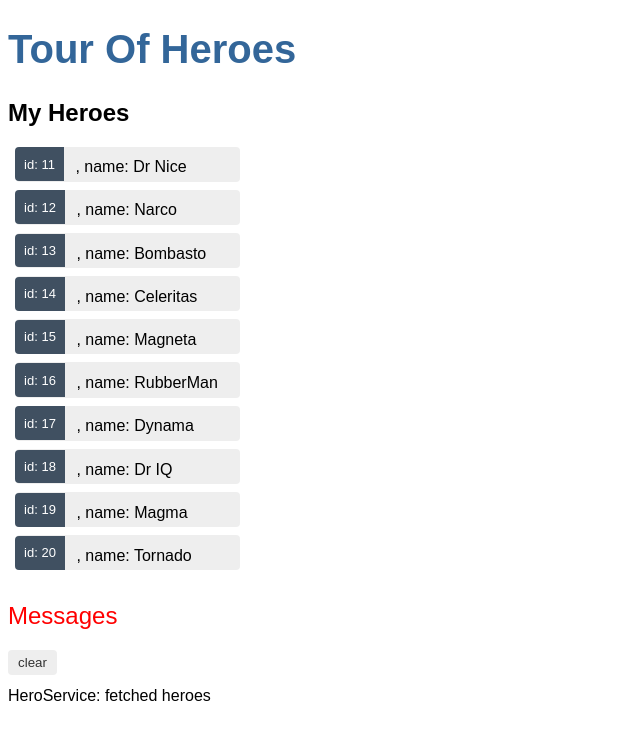
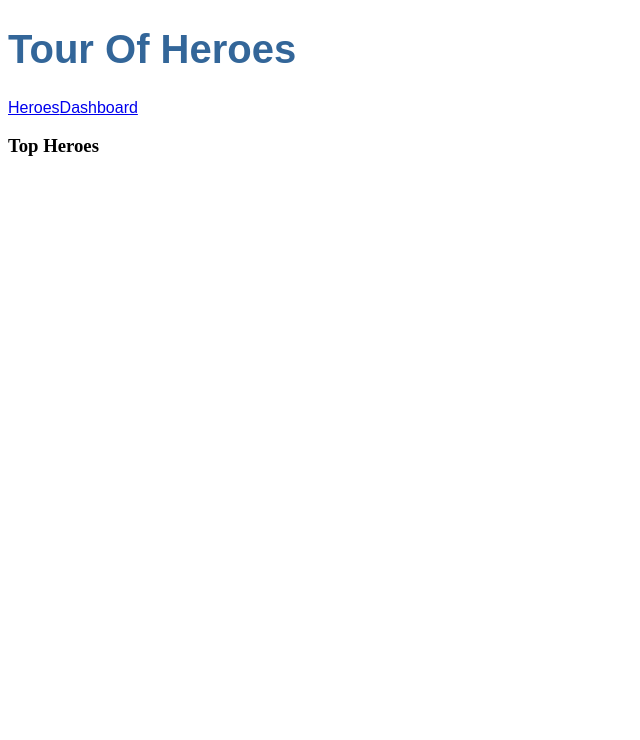
Before and after one commit to Armaan-1993/angular-learning, an Angular app in the folder tour-of-heroes/: page /dashboard in a window 1280 px wide. Before the commit this address led to /. Shown: the top 740 px of the page, without its empty margins (0-640 px from the left). Built offline with nearby package versions, Linux system fonts and the light colour scheme.

Commit message:
working with in app navigation

```diff
--- a/tour-of-heroes/src/app/app-routing.module.ts
+++ b/tour-of-heroes/src/app/app-routing.module.ts
@@ -1,7 +1,16 @@
+import { HeroesComponent } from './heroes/heroes.component';
 import { NgModule } from '@angular/core';
 import { Routes, RouterModule } from '@angular/router';
+import { DashboardComponent } from './dashboard/dashboard.component';
+import { HeroDetailComponent } from './hero-detail/hero-detail.component';
 
-const routes: Routes = [];
+
+const routes: Routes = [
+  {path : "heroes" ,component : HeroesComponent},
+  {path: "dashboard", component: DashboardComponent},
+  {path:"" , redirectTo: "/dashboard", pathMatch: "full"}, //doubt
+  {path: "detail/:id", component: HeroDetailComponent} //for dynamic path for heroes with differrnt id's
+];
 
 @NgModule({
   imports: [RouterModule.forRoot(routes)],
--- a/tour-of-heroes/src/app/app.component.html
+++ b/tour-of-heroes/src/app/app.component.html
@@ -1,3 +1,7 @@
 <h1>{{ title }}</h1>
-<app-heroes></app-heroes>
+<nav>
+  <a routerLink="/heroes">Heroes</a>
+  <a routerLink="/dashboard">Dashboard</a>
+</nav>
+<router-outlet></router-outlet>
 <app-messages></app-messages>
--- a/tour-of-heroes/src/app/app.module.ts
+++ b/tour-of-heroes/src/app/app.module.ts
@@ -7,6 +7,7 @@
 import { HeroesComponent } from './heroes/heroes.component';
 import { HeroDetailComponent } from './hero-detail/hero-detail.component';
 import { MessagesComponent } from './messages/messages.component';
+import { DashboardComponent } from './dashboard/dashboard.component';
 
 
 @NgModule({
@@ -14,7 +15,8 @@
     AppComponent,
     HeroesComponent,
     HeroDetailComponent,
-    MessagesComponent
+    MessagesComponent,
+    DashboardComponent
   ],
   imports: [
     BrowserModule,
--- /dev/null
+++ b/tour-of-heroes/src/app/dashboard/dashboard.component.html
@@ -0,0 +1,12 @@
+<h3>Top Heroes</h3>
+<div class="grid grid-pad">
+  <a
+    *ngFor="let hero of heroes"
+    class="col-1-4"
+    routerLink="/detail/{{ hero.id }}"
+  >
+    <div class="module-hero">
+      <h4>{{ hero.name }}</h4>
+    </div>
+  </a>
+</div>
--- /dev/null
+++ b/tour-of-heroes/src/app/dashboard/dashboard.component.ts
@@ -0,0 +1,24 @@
+import { HeroService } from './../hero.service';
+import { Hero } from './../hero';
+import { Component, OnInit } from '@angular/core';
+
+
+@Component({
+  selector: 'app-dashboard',
+  templateUrl: './dashboard.component.html',
+  styleUrls: ['./dashboard.component.css']
+})
+export class DashboardComponent implements OnInit {
+
+  constructor(private heroService: HeroService) { }
+
+  heroes: Hero[] = [];
+
+  getHeroes(): void {
+    this.heroService.getHeroes().subscribe(heroes => this.heroes = heroes.slice(1,5));
+  }
+
+  ngOnInit(): void {
+  }
+
+}
--- a/tour-of-heroes/src/app/hero-detail/hero-detail.component.ts
+++ b/tour-of-heroes/src/app/hero-detail/hero-detail.component.ts
@@ -1,5 +1,8 @@
 import { Component, OnInit ,Input} from '@angular/core';
 import {Hero} from "../hero"
+import {ActivatedRoute} from "@angular/router";
+import {Location} from "@angular/common";
+import { HeroService } from './../hero.service';
 
 @Component({
   selector: 'app-hero-detail',
@@ -10,9 +13,17 @@
 
 @Input() hero: Hero;
 
-  constructor() { }
+  constructor(
+    private route: ActivatedRoute,
+    private heroService: HeroService,
+    private location: Location
+  ) { }
 
   ngOnInit(): void {
   }
 
+  getHero(): void {
+    const id = +this.route.snapshot.paramMap.get("id"); //doubt
+    this.heroService.getHero(id).subscribe(hero => this.hero = hero);
+  }
 }
--- a/tour-of-heroes/src/app/hero.service.ts
+++ b/tour-of-heroes/src/app/hero.service.ts
@@ -17,6 +17,10 @@
     this.messageService.add('HeroService: fetched heroes')
     return of ( HEROES)
   }
+  getHero(id :number): Observable<Hero> {
+    this.messageService.add(`HeroService: fetched hero id = ${id}`);
+    return of (HEROES.find(hero => hero.id === id))
+  }
   //Heroservice fetches the data from HEROES synchronously.
   //But this cannot be implemented in case of a real backend API
   //Hence we need to use some asynchronous property to this.
--- a/tour-of-heroes/src/app/heroes/heroes.component.html
+++ b/tour-of-heroes/src/app/heroes/heroes.component.html
@@ -1,13 +1,11 @@
 <h2>My Heroes</h2>
 <ul class="heroes">
-  <li
-    *ngFor="let hero of heroes"
-    [class.selected]="hero === selectedHero"
-    (click)="onSelect(hero)"
-  >
-    <span class="badge">id: {{ hero.id }}</span
-    >, name: {{ hero.name }}
+  <li *ngFor="let hero of heroes">
+    <a rouerLink="/detail/{{ hero.id }}">
+      <span class="badge">id: {{ hero.id }}</span
+      >, name: {{ hero.name }}
+    </a>
   </li>
 </ul>
 
-<app-hero-detail [hero]="selectedHero"></app-hero-detail>
+<!-- <app-hero-detail [hero]="selectedHero"></app-hero-detail> -->
--- a/tour-of-heroes/src/app/heroes/heroes.component.ts
+++ b/tour-of-heroes/src/app/heroes/heroes.component.ts
@@ -14,7 +14,7 @@
 
   heroes :Hero[]; //doubt
 
-  selectedHero : Hero;
+  // selectedHero : Hero;
   constructor(private heroService: HeroService ,private messageService: MessageService) {  //doubt
   }
   getHeroes(): void {
@@ -23,8 +23,8 @@
   ngOnInit(): void {
     this.getHeroes(); //life cycle method. Angular will call getHeroes at the required time
   }
-  onSelect(hero:Hero): void { //doubt
-    this.selectedHero = hero;
-    this.messageService.add("HeroesComponent: Selected Hero")
-  }
+  // onSelect(hero:Hero): void { //doubt
+    // this.selectedHero = hero;
+  //   this.messageService.add("HeroesComponent: Selected Hero")
+  // }
 }
```
Also changed, not shown: tour-of-heroes/src/app/dashboard/dashboard.component.css (added), 1 other file (tests, documents, lock files or other folders).
